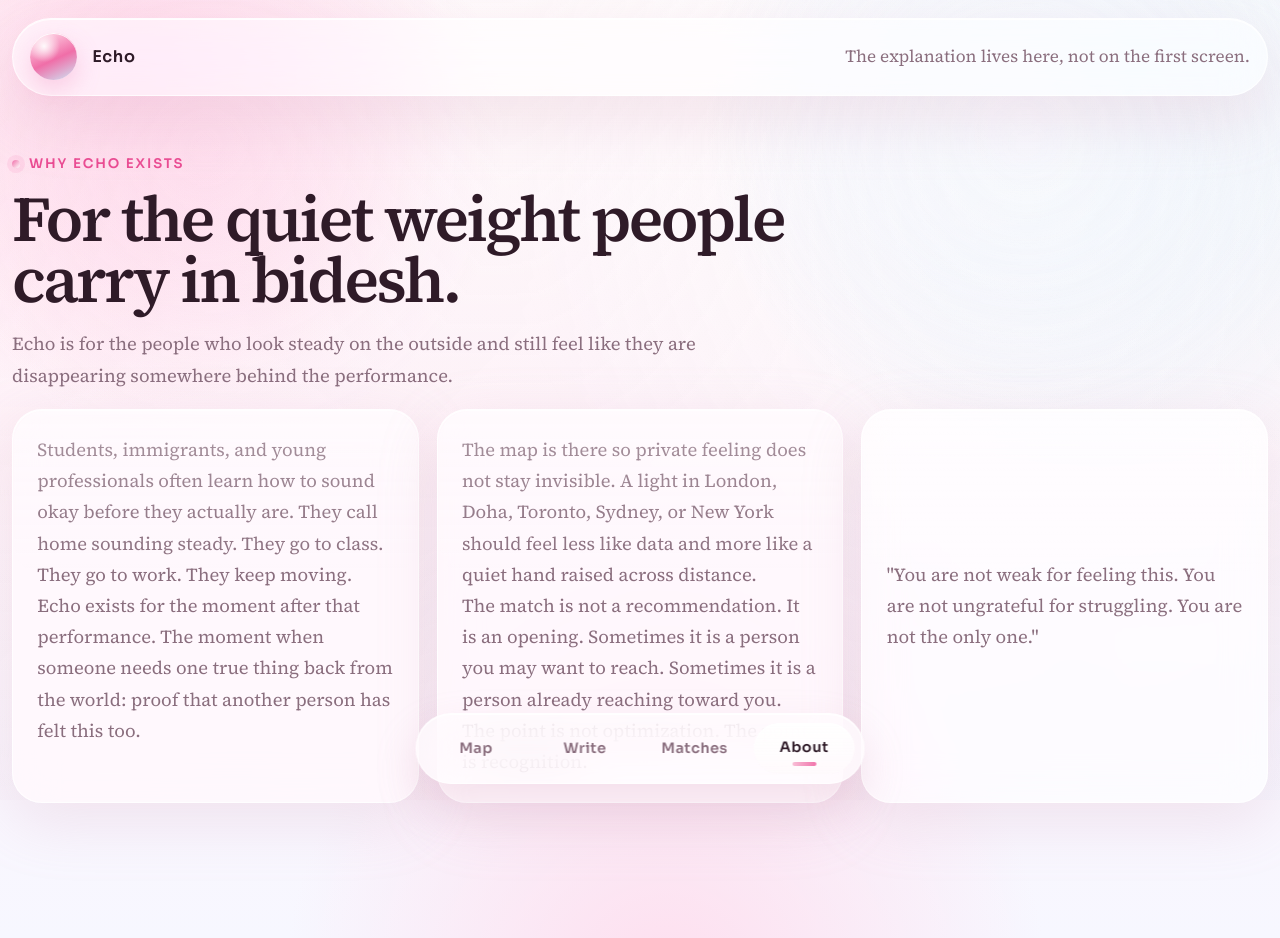
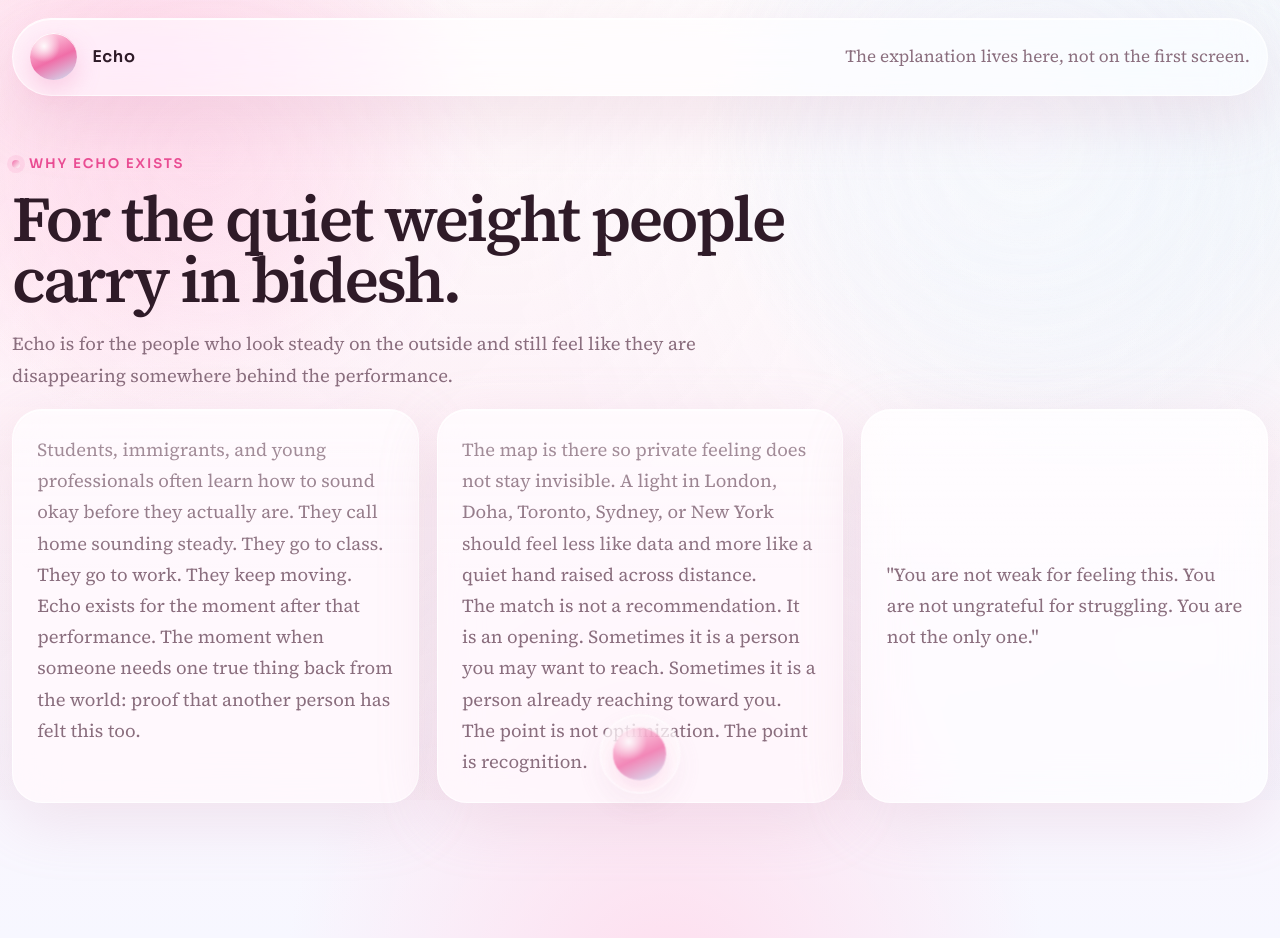
Before and after one commit to sademban/team40-redpanda, a React (Vite) app in the folder client/: page /about in a window 1280 px wide. Built offline with nearby package versions, Linux system fonts and the light colour scheme.

Commit message:
Add orb for navigation

```diff
--- a/client/src/components/PageShell.tsx
+++ b/client/src/components/PageShell.tsx
@@ -22,9 +22,7 @@ export function PageShell({
 }: PageShellProps) {
   const location = useLocation()
   const isMapRoute = location.pathname === '/'
-  const navigationLinks = isMapRoute
-    ? navigationItems.filter((item) => item.to !== '/')
-    : navigationItems
+  const navigationLinks = navigationItems.filter((item) => item.to !== '/')
 
   return (
     <div className="page-shell">
@@ -44,16 +42,14 @@ export function PageShell({
 
       <main className="page-main">{children}</main>
 
-      <nav className={`tab-bar${isMapRoute ? ' tab-bar--map' : ''}`} aria-label="Primary">
-        {isMapRoute ? (
+      <nav className="tab-bar tab-bar--map" aria-label="Primary">
         <NavLink
           aria-label="Echo home"
-            className="tab-bar__home"
+          className={`tab-bar__home${isMapRoute ? ' active' : ''}`}
           to="/"
         >
           <span className="tab-bar__home-orb" />
         </NavLink>
-        ) : null}
 
         {navigationLinks.map((item) => (
           <NavLink
--- a/client/src/index.css
+++ b/client/src/index.css
@@ -263,6 +263,13 @@ svg {
   transform: translateY(-1px) scale(1.02);
 }
 
+.tab-bar__home.active .tab-bar__home-orb {
+  box-shadow:
+    inset 0 1px 0 rgba(255, 255, 255, 0.96),
+    0 14px 30px rgba(240, 110, 168, 0.3),
+    0 0 0 6px rgba(255, 255, 255, 0.42);
+}
+
 .tab-bar__home-orb {
   width: 3.15rem;
   height: 3.15rem;
```
Lines whose indentation alone changed are shown as unchanged.
